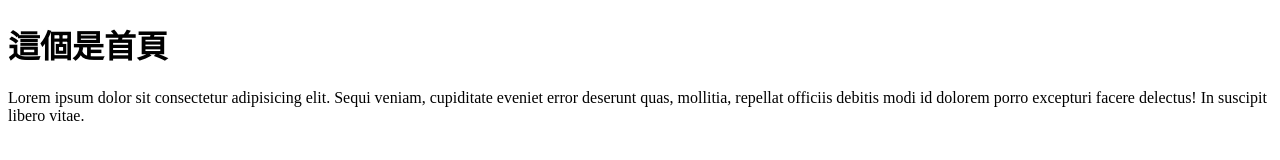
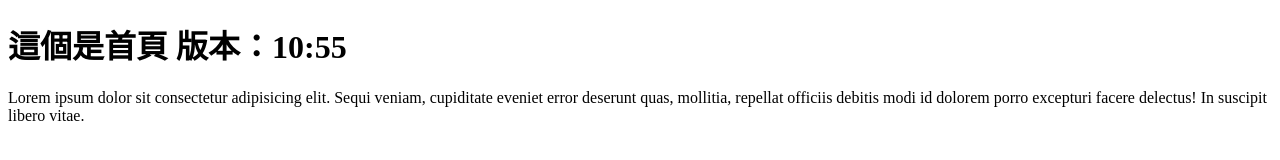
Before and after one commit to owendong527/2024-weblayout-live-week4, a website built with Vite: page pages/index.html in a window 1280 px wide. Built offline with nearby package versions, Linux system fonts and the light colour scheme.

Commit message:
更新程式碼

```diff
--- a/pages/index.html
+++ b/pages/index.html
@@ -9,7 +9,7 @@
   <body>
     <%- include('./layout/navbar') %>
 
-    <h1>這個是首頁</h1>
+    <h1>這個是首頁 版本：10:55</h1>
     <p>Lorem ipsum dolor sit consectetur adipisicing elit. Sequi veniam, cupiditate eveniet error deserunt quas, mollitia, repellat officiis debitis modi id dolorem porro excepturi facere delectus! In suscipit libero vitae.</p>
 
     <%- include('./layout/footer') %>
--- a/vite.config.js
+++ b/vite.config.js
@@ -26,7 +26,8 @@
   // base 的寫法：
   // base: '/Repository 的名稱/'
   // base: '/web-layout-training-vite/',
-  base: '/',
+  // base: '/',
+  base: '/2024-weblayout-live-week4/',
   plugins: [
     liveReload(['./layout/**/*.ejs', './pages/**/*.ejs', './pages/**/*.html']),
     ViteEjsPlugin(),
```
